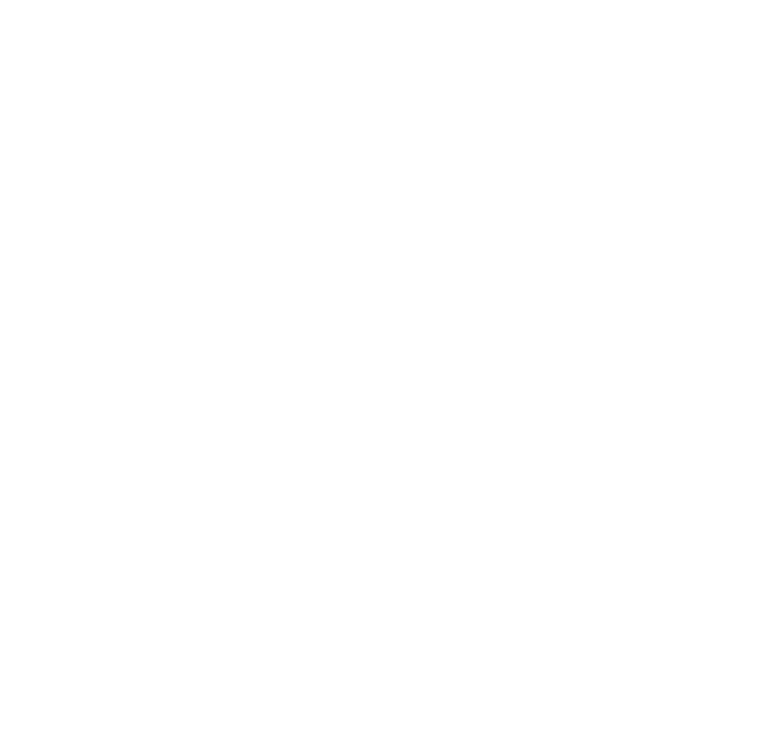
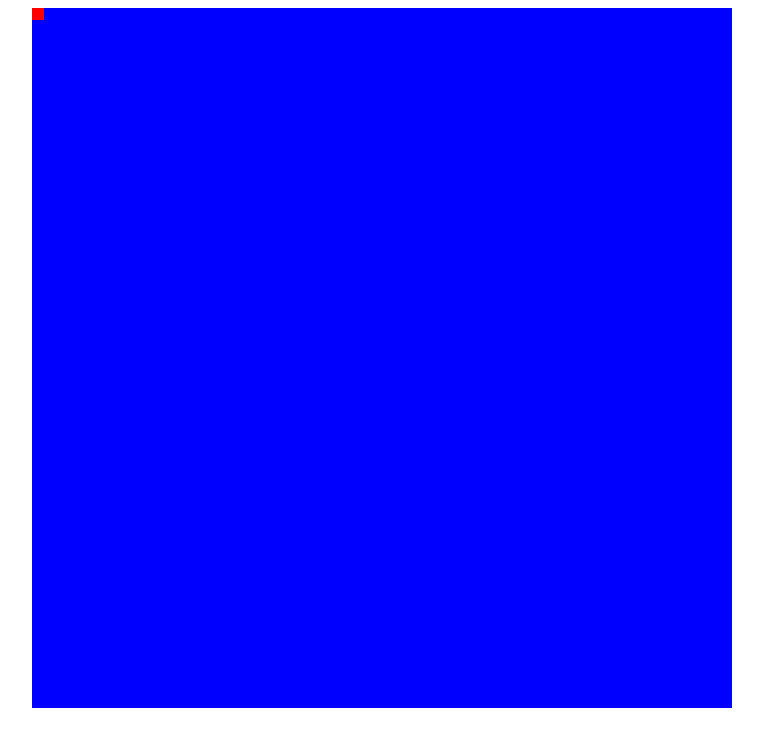
Before and after one commit to raylu15742cs/etch-a-sketch, a plain HTML site: page index.html in a window 1280 px wide. Shown: the whole page, without its empty margins (258-1021 px from the left). Drawn offline with Linux system fonts and the light colour scheme.

Commit message:
add boxes

```diff
--- a/css/style.css
+++ b/css/style.css
@@ -0,0 +1,16 @@
+.box_container {
+    display: flex;
+    height: 700px;
+    width: 700px;
+    background-color: blue;
+    flex-shrink: 0;
+}
+body {
+    display: flex;
+    justify-content: center;
+}
+
+.border {
+    box-sizing: border-box;
+    border: 2px red solid;
+}
--- a/index.html
+++ b/index.html
@@ -4,10 +4,13 @@
     <meta charset="UTF-8">
     <meta http-equiv="X-UA-Compatible" content="IE=edge">
     <meta name="viewport" content="width=device-width, initial-scale=1.0">
-    <title>Document</title>
+    <title>Ethc-A-Sketch</title>
     <link rel="stylesheet" href="css/style.css">
 </head>
 <body>
+    <div class="box_container">
+
+    </div>
     <script src="js/script.js"></script>
 </body>
 </html>
--- a/js/script.js
+++ b/js/script.js
@@ -0,0 +1,18 @@
+const box_container = document.querySelector('.box_container')
+
+let createbox = function(height) {
+    heights = 700/ height;
+    heights += 'px';
+    for (let i = 1; i <= height; i++) {
+        box = document.createElement('div');
+        box.classList.add(i);
+        box_container.appendChild(box);
+        for (let i = 1; i <= height; i++) {
+            minibox = document.createElement('div');
+            minibox.classList.add(i);
+            minibox.classList.add('border');
+            box.appendChild(minibox)
+        }
+    }
+}
+createbox(3);
```
